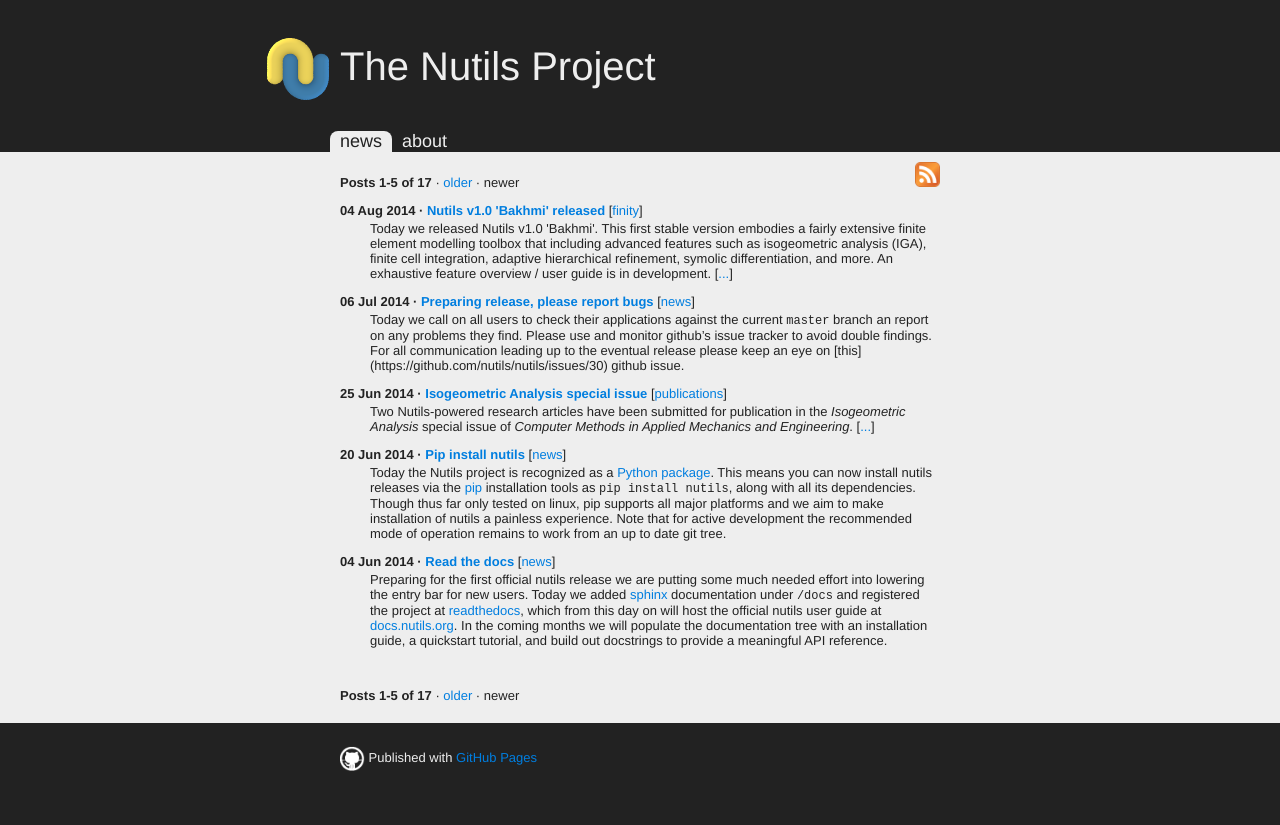
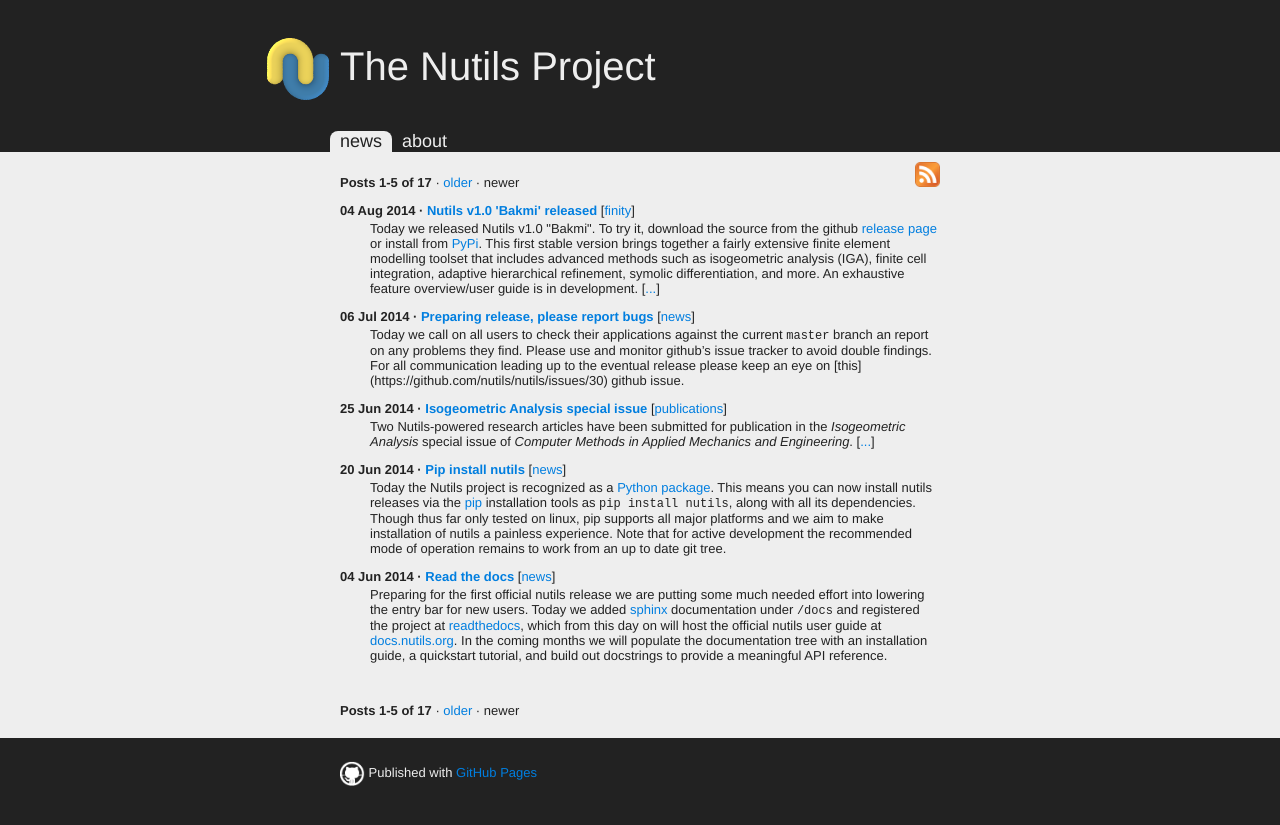
Before and after one commit to nutils/nutils.github.io, a Jekyll site: the page built from index.html, in a window 1280 px wide. Shown: the top 825 px of the page. Built offline with Jekyll 4.4.1, drawn with Linux system fonts in a browser that asks for light colours; Markdown is read by kramdown in place of the engine named in the settings; the list of posts is cut into pages by our own code.

Commit message:
update post

```diff
--- a/_posts/2014-08-04-nutils10.html
+++ b/_posts/2014-08-04-nutils10.html
@@ -1,27 +1,31 @@
 ---
 layout: post
-title: "Nutils v1.0 'Bakhmi' released"
+title: "Nutils v1.0 'Bakmi' released"
 tags: finity
 author: Gertjan van Zwieten
 ---
 
-<p>Today we released Nutils v1.0 'Bakhmi'. This first stable version embodies a
-fairly extensive finite element modelling toolbox that including advanced
-features such as isogeometric analysis (IGA), finite cell integration, adaptive
-hierarchical refinement, symolic differentiation, and more. An exhaustive
-feature overview / user guide is in development.</p>
+<p>Today we released Nutils v1.0 "Bakmi". To try it, download the source from
+the github <a href="https://github.com/nutils/nutils/releases/tag/v1.0">release
+page</a> or install from <a
+href="https://pypi.python.org/pypi/nutils/1.0">PyPi</a>. This first stable
+version brings together a fairly extensive finite element modelling toolset that
+includes advanced methods such as isogeometric analysis (IGA), finite cell
+integration, adaptive hierarchical refinement, symolic differentiation, and
+more. An exhaustive feature overview/user guide is in development.</p>
 
-<p>As per newly instated tradition, the event was celebrated over noodles dinner with
-active contributors.</p>
+<p>Bakmi is a Southeast Asian Chinese yellow wheat nutils with meat, usually
+chicken. As per newly instated tradition, the event was celebrated over the
+appropriate dinner with active contributors.</p>
 
 <div class="photo">
 <img title="release dinner" src="http://data.hvzengineering.nl/images/nutils10.jpg">
-Nutils contributors gathered at the Bakhmi release table.
+Nutils contributors gathered at the Bakmi release table.
 </div>
 
 <p>This first ever stable release marks a major milestone in the Nutils
 project, which has been under steady development since 2010 and is now
-approaching maturity — though we warn that the API is still fluid. At present,
+approaching maturity — though we warn that the API remains fluid. At present,
 Nutils is in use by several researchers in the field of Engineering Mechanics;
 four papers have been published, with Nutils generated results, a fifth
 publication is pending, and we are beginning to see adoption in industry.</p>
```
